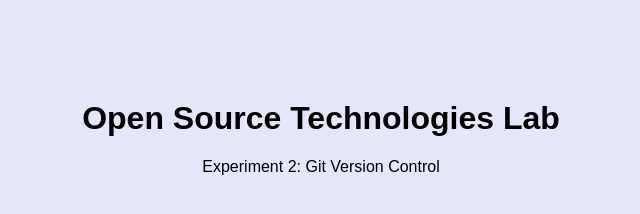
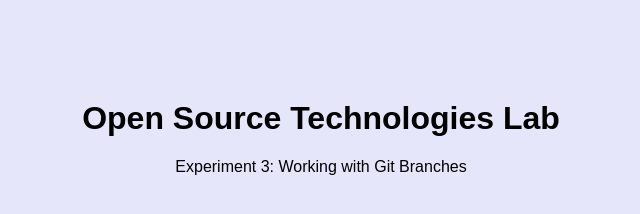
Before and after one commit to ShubhangiJha-dot/OST-Lab, a plain HTML site: page index.html in a window 1280 px wide. Shown: the whole page, without its empty margins (319-959 px from the left). Drawn offline with Linux system fonts and the light colour scheme.

Commit message:
Exp-3: Update HTML in new branch

```diff
--- a/index.html
+++ b/index.html
@@ -6,6 +6,8 @@
 </head>
 <body>
     <h1>Open Source Technologies Lab</h1>
-    <p>Experiment 2: Git Version Control</p>
+    <!-- <p>Experiment 2: Git Version Control</p> -->
+     <p>Experiment 3: Working with Git Branches</p>
+
 </body>
 </html>
```
